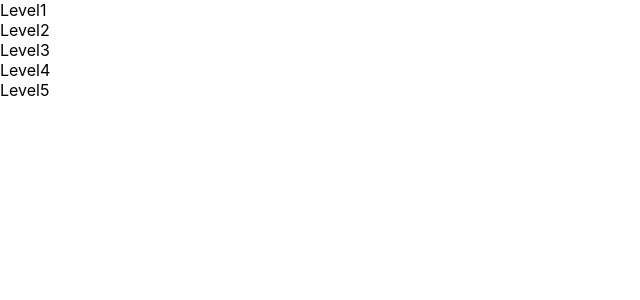
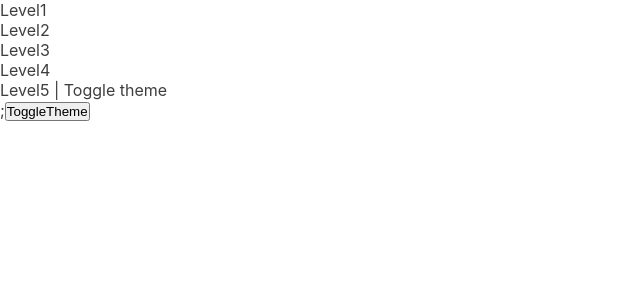
Before and after one commit to 47leonel-wabo/r18-react-redux, a React (Create React App) app: page / in a window 1280 px wide. Shown: the top 300 px of the page, without its empty margins (0-640 px from the left). Built offline with nearby package versions, Linux system fonts and the light colour scheme.

Commit message:
Little introduction to react context

```diff
--- a/src/App.js
+++ b/src/App.js
@@ -1,11 +1,25 @@
+import { useContext, useState } from "react";
 import "./App.css";
 import Level1 from "./components/Level1";
+import ThemeModeContext, { THEMES } from "./contexts/ThemeModeContext";
 
 function App() {
+  const initialThemeMode = useContext(ThemeModeContext);
+  const [themeMode, setThemeMode] = useState(initialThemeMode);
+
   return (
-    <div className="App">
-      <Level1 />
-    </div>
+    <ThemeModeContext.Provider value={{ themeMode, setThemeMode }}>
+      <div
+        className="App"
+        style={{
+          backgroundColor: THEMES[themeMode].bgColor,
+          color: THEMES[themeMode].textColor,
+          height: "100vh",
+        }}
+      >
+        <Level1 />
+      </div>
+    </ThemeModeContext.Provider>
   );
 }
 
--- a/src/components/Level5.jsx
+++ b/src/components/Level5.jsx
@@ -1,7 +1,18 @@
-import React from "react";
+import React, { useContext } from "react";
+import ThemeModeContext from "../contexts/ThemeModeContext";
 
 const Level5 = () => {
-  return <div>Level5</div>;
+  const { themeMode, setThemeMode } = useContext(ThemeModeContext);
+
+  function toggleThemeAction() {
+    setThemeMode(themeMode === "light" ? "dark" : "light");
+  }
+  return (
+    <>
+      <div>Level5 | Toggle theme</div>;
+      <button onClick={toggleThemeAction}>ToggleTheme</button>
+    </>
+  );
 };
 
 export default Level5;
--- /dev/null
+++ b/src/contexts/ThemeModeContext.js
@@ -0,0 +1,16 @@
+import { createContext } from "react";
+
+const ThemeModeContext = createContext("light");
+
+export const THEMES = {
+  light: {
+    textColor: "#3e3e3e",
+    bgColor: "white",
+  },
+  dark: {
+    textColor: "white",
+    bgColor: "#3e3e3e",
+  },
+};
+
+export default ThemeModeContext;
```
